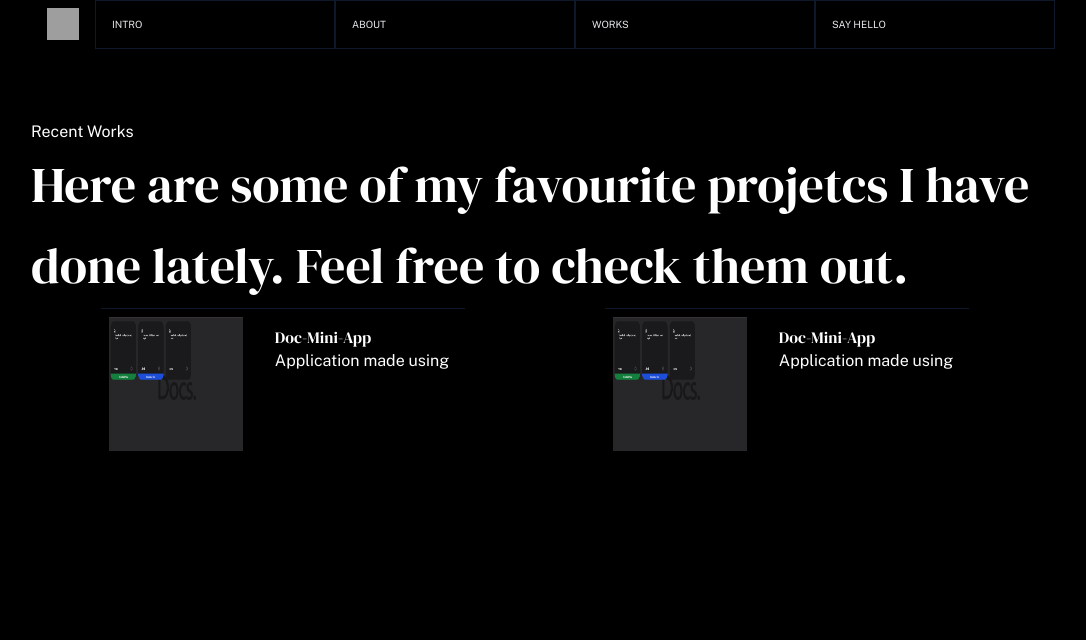
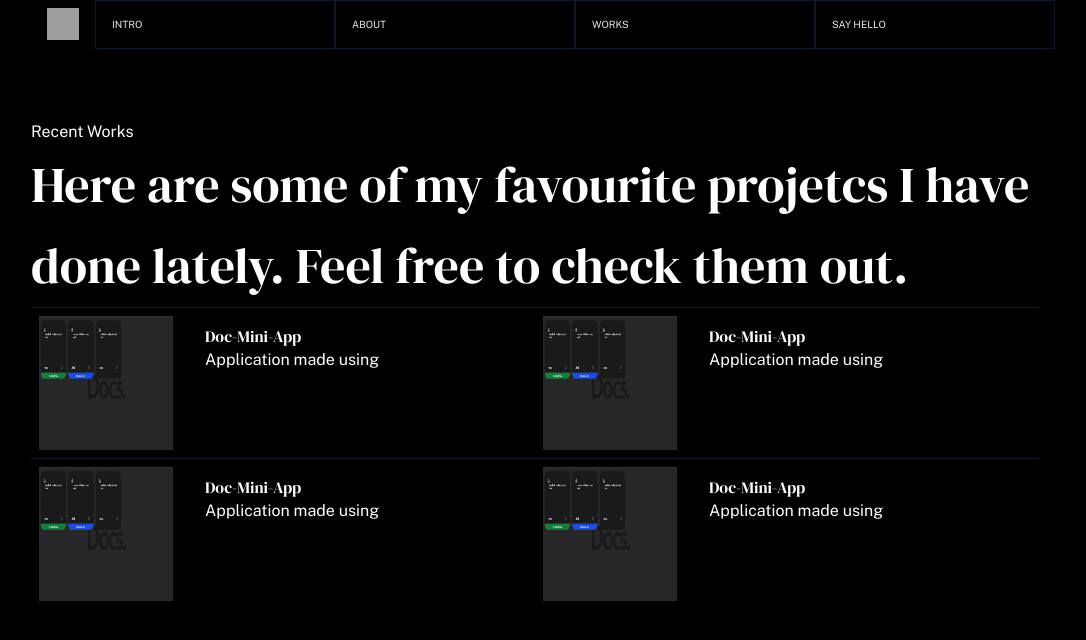
Before and after one commit to sanjana-1604/SanjanaSethiya, a React (Vite) app: page /work in a window 1280 px wide. Shown: the top 640 px of the page, without its empty margins (89-1175 px from the left). Built offline with nearby package versions, Linux system fonts and the light colour scheme; grey boxes are pictures that could not be loaded.

Commit message:
generic code for list

```diff
--- a/src/Components/Work.jsx
+++ b/src/Components/Work.jsx
@@ -8,6 +8,24 @@ const projects=[
     link:'https://doc-mini-app-psi.vercel.app/'
   },
   {
+    name: 'Doc-Mini-App',
+    detail:'Application made using',
+    image: 'Doc-Mini-App.png',
+    link:'https://doc-mini-app-psi.vercel.app/'
+
+  },
+  {
+    name: 'Doc-Mini-App',
+    detail:'Application made using',
+    image: 'Doc-Mini-App.png',
+    link:'https://doc-mini-app-psi.vercel.app/'
+
+  },
+  {
+    name: 'Doc-Mini-App',
+    detail:'Application made using',
+    image: 'Doc-Mini-App.png',
+    link:'https://doc-mini-app-psi.vercel.app/'
 
   }
 ]
@@ -19,43 +37,26 @@ function Work() {
    <h3>Recent Works</h3>
    <h1 className=' text-[50px] font-Dm-serif leading-relaxed'>Here are some of my favourite projetcs
     I have done lately. Feel free to check them out.</h1>
-    <table className="w-full border-collapse">
-      <tr className='flex justify-around'>
-        <td>
-          <a href='https://doc-mini-app-psi.vercel.app/' target="_blank" rel="noopener noreferrer" className='cursor-wait flex border-slate-900 border-t-[1px]'>
 
-         <img className='w-[150px] h-[150px] p-2 mr-2 hover:opacity-70' src='./public/Doc-Mini-App.png' />
+<div className='grid grid-cols-2 w-full border-collapse'>
+  {projects.map((item)=>{
+    return <div >
+<a href={item.link} target="_blank" rel="noopener noreferrer" className='flex border-slate-900 border-t-[1px]'>
+
+         <img className='w-[150px] h-[150px] p-2 mr-2 hover:opacity-70' src={`./public/${item.image}`} />
          <div className='m-4'>
-         <h5 className='font-Dm-serif'>Doc-Mini-App</h5>
-         <p className=''>Application made using </p>
+         <h5 className='font-Dm-serif'>{item.name}</h5>
+         <p className=''>{item.detail} </p>
          </div>
-        </a>
-         </td>
-         <td>
-          <a href='https://doc-mini-app-psi.vercel.app/' target="_blank" rel="noopener noreferrer" className='flex border-slate-900 border-t-[1px]'>
+         </a>
 
-         <img className='w-[150px] h-[150px] p-2 mr-2' src='./public/Doc-Mini-App.png' />
-         <div className='m-4'>
-         <h5 className='font-Dm-serif'>Doc-Mini-App</h5>
-         <p className=''>Application made using </p>
-         </div>
-        </a>
-         </td>
+    </div>
 
-        {/* <td><a href='https://25-reactjs-projects.vercel.app/' target='blank'>
 
-         <img className='w-[150px] h-[150px]' src='./public/React-projects.png' />
-         <div>
-         <h5>Doc-Mini-App</h5>
-         <p>Application made using </p>
-         </div>
 
-     </a> </td>
-     */}
+  })}
 
-      </tr>
-
-    </table>
+</div>
     </div>
    </>
   )
```
